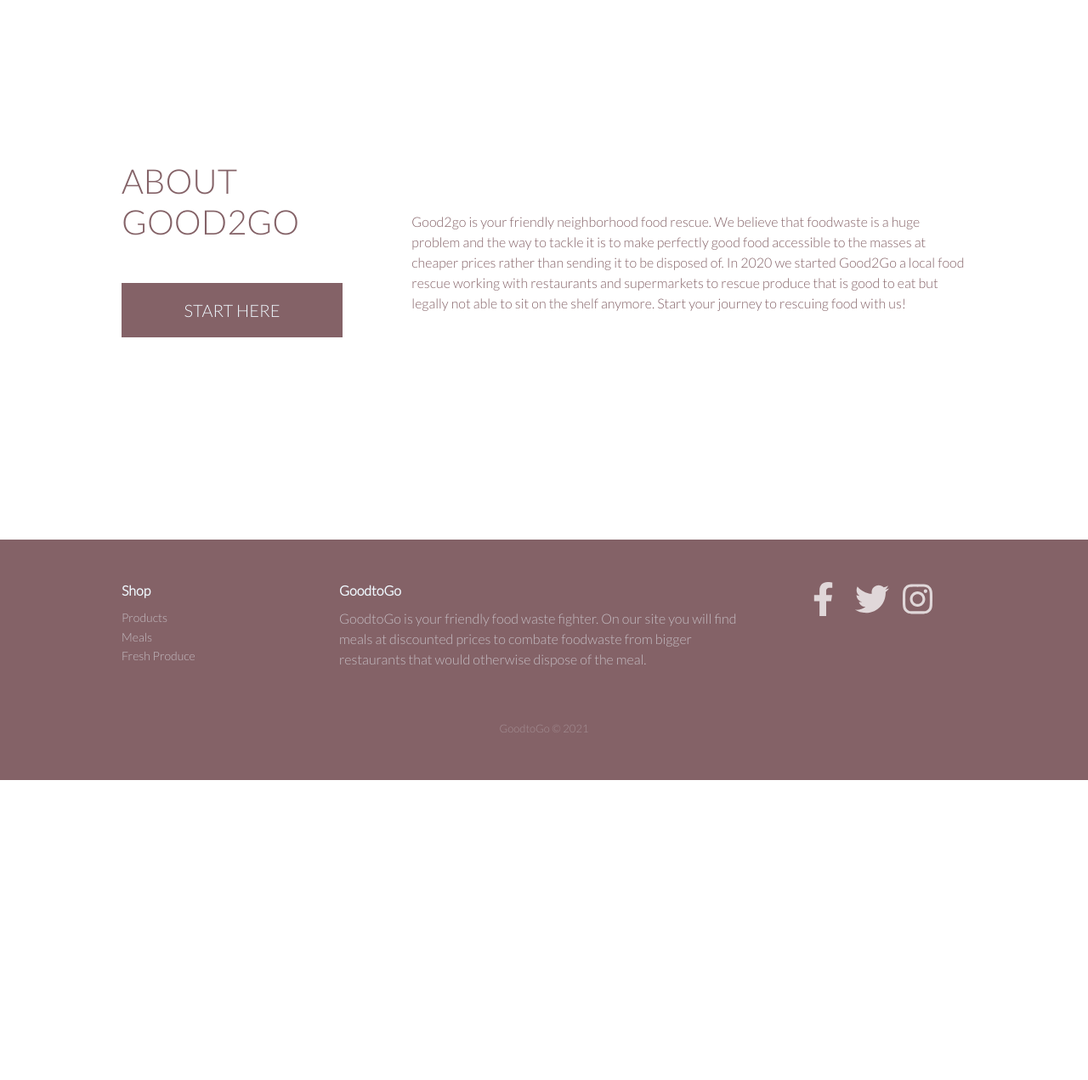
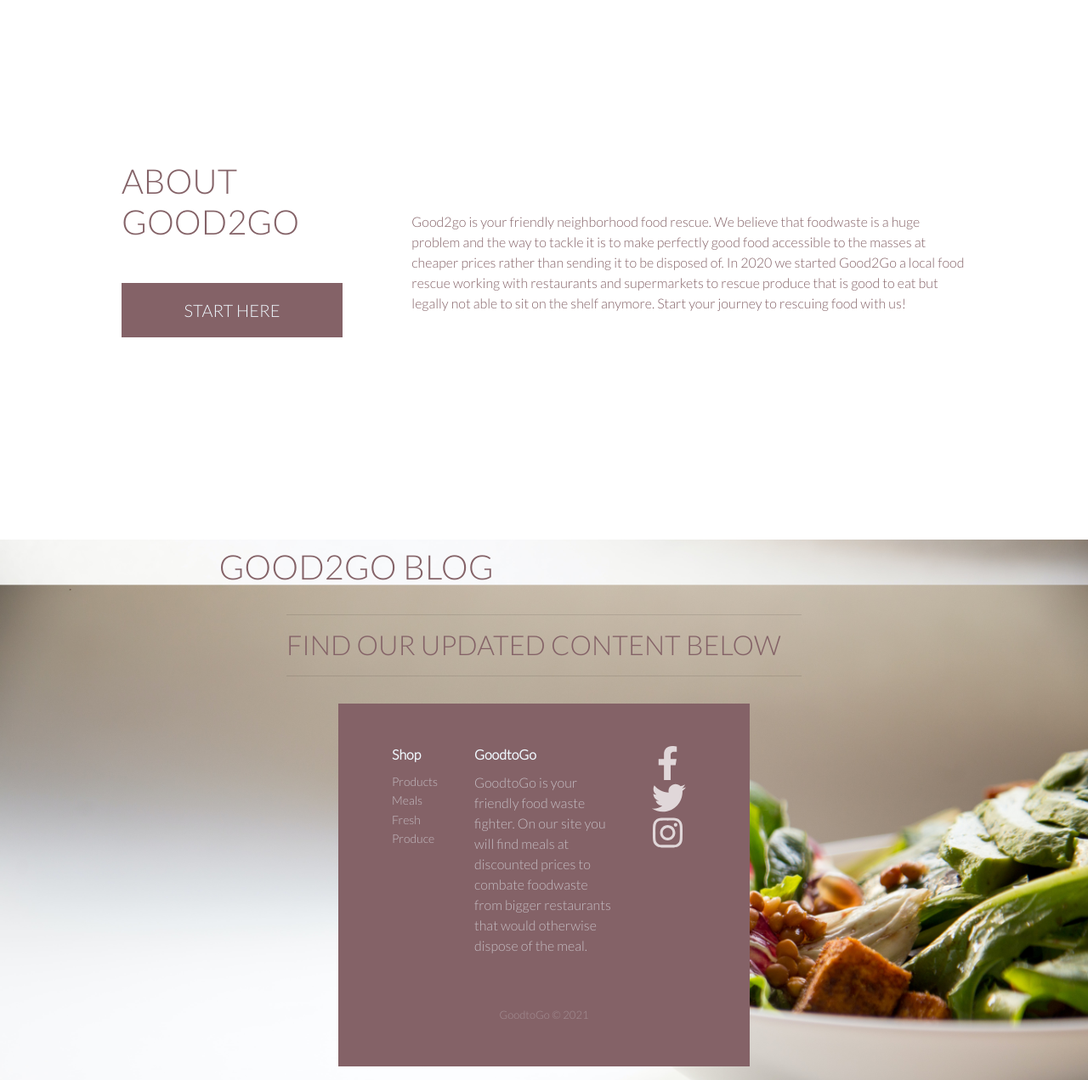
Before and after one commit to dkidanu1/good2go_shop, a Django app: page /aboutus/ in a window 1280 px wide. Shown: the part 165-1436 px from the top of the page at 85% size. Before the commit the page ends 1083 px from the top, so only its background shows below. Run offline with Django 3.2, Linux system fonts and the light colour scheme; parts of the project's set-up code (start-up, migrations or seed data) failed here and were passed over; some libraries are stand-ins or nearby versions.

Commit message:
Added blog template and post detail template

```diff
--- /dev/null
+++ b/blog/templates/blog/blog.html
@@ -0,0 +1,28 @@
+{% block page_header %}
+<div class="container">
+    <div class="row">
+        <div class="col">
+            <hr>
+            <h2 class="logo-font text-black">Find our updated content below </h2>
+            <hr>
+        </div>
+    </div>
+    {% endblock %}
+
+    {% block content %}
+    <div class="container">
+        <div class="row">
+            <!-- Blog Entries Column -->
+            <div class="col-md-8 mt-3 left">
+                {% for post in post_list %}
+                <div class="card mb-4">
+                    <div class="card-body">
+                        <h2 class="card-title">{{ post.title }}</h2>
+                        <p class="card-text text-muted h6">{{ post.author }} | {{ post.created_on}} </p>
+                        <p class="card-text">{{post.content|slice:":200" }}</p>
+                        <a href="{% url 'post_detail' post.slug  %}" class="btn btn-primary">Read More &rarr;</a>
+                    </div>
+                </div>
+                {% endfor %}
+            </div>
+            {% endblock %}
--- a/home/templates/home/aboutus.html
+++ b/home/templates/home/aboutus.html
@@ -14,13 +14,14 @@
 <div class="container h-100">
     <div class="row h-100">
         <div class="col-4 col-md-4 my-auto">
-                <h1 class=" logo-font text-black">
+            <h1 class="logo-font text-black">
                 About GOOD2GO
             </h1>
 
             <div class="my-5">
                 <h4>
-                        <a href="{% url 'products' %}" class="shop-now-button btn btn-lg rounded-0 text-uppercase py-3">Start Here</a>
+                    <a href="{% url 'products' %}"
+                        class="shop-now-button btn btn-lg rounded-0 text-uppercase py-3">Start Here</a>
                 </h4>
             </div>
         </div>
@@ -36,7 +37,19 @@
                 but legally not able to sit on the shelf anymore. Start your journey to rescuing food with us!
             </p>
         </div>
+    </div>
+    <!--Blog Posts-->
 
+    <div class="container h-100">
+        <div class="row h-100">
+            <div class="col-12 col-md-12 my-auto">
+                <h1 class="logo-font text-black">
+                    GOOD2GO Blog
+                </h1>
             </div>
-    </div>
+
+            {% include 'blog/blog.html' %}
+
+
+
             {% endblock %}
```
Also changed, not shown: blog/templates/blog/post_detail.html (added, +14 -0 lines), blog/views.py (line endings or trailing spaces). Lines whose indentation alone changed are shown as unchanged.
